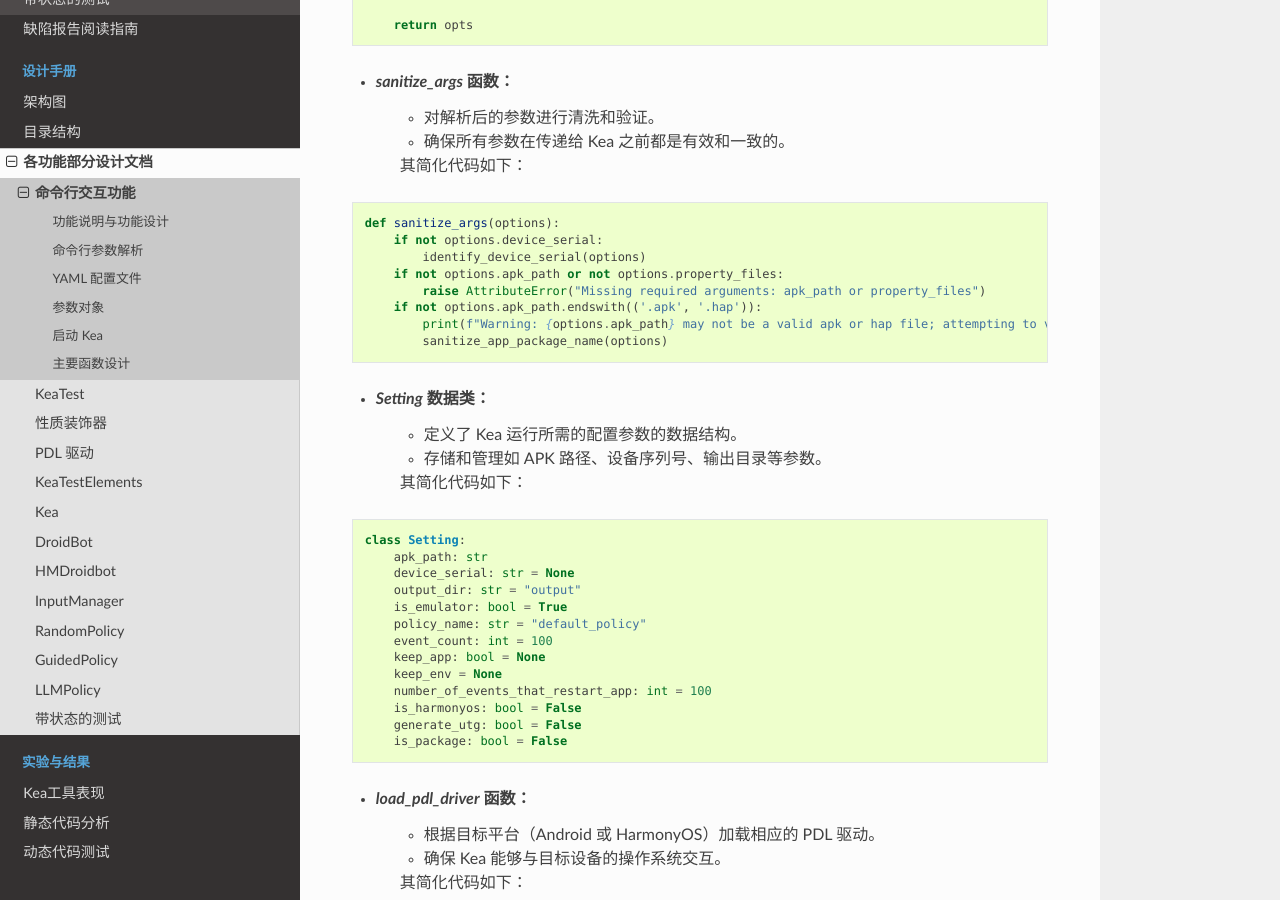
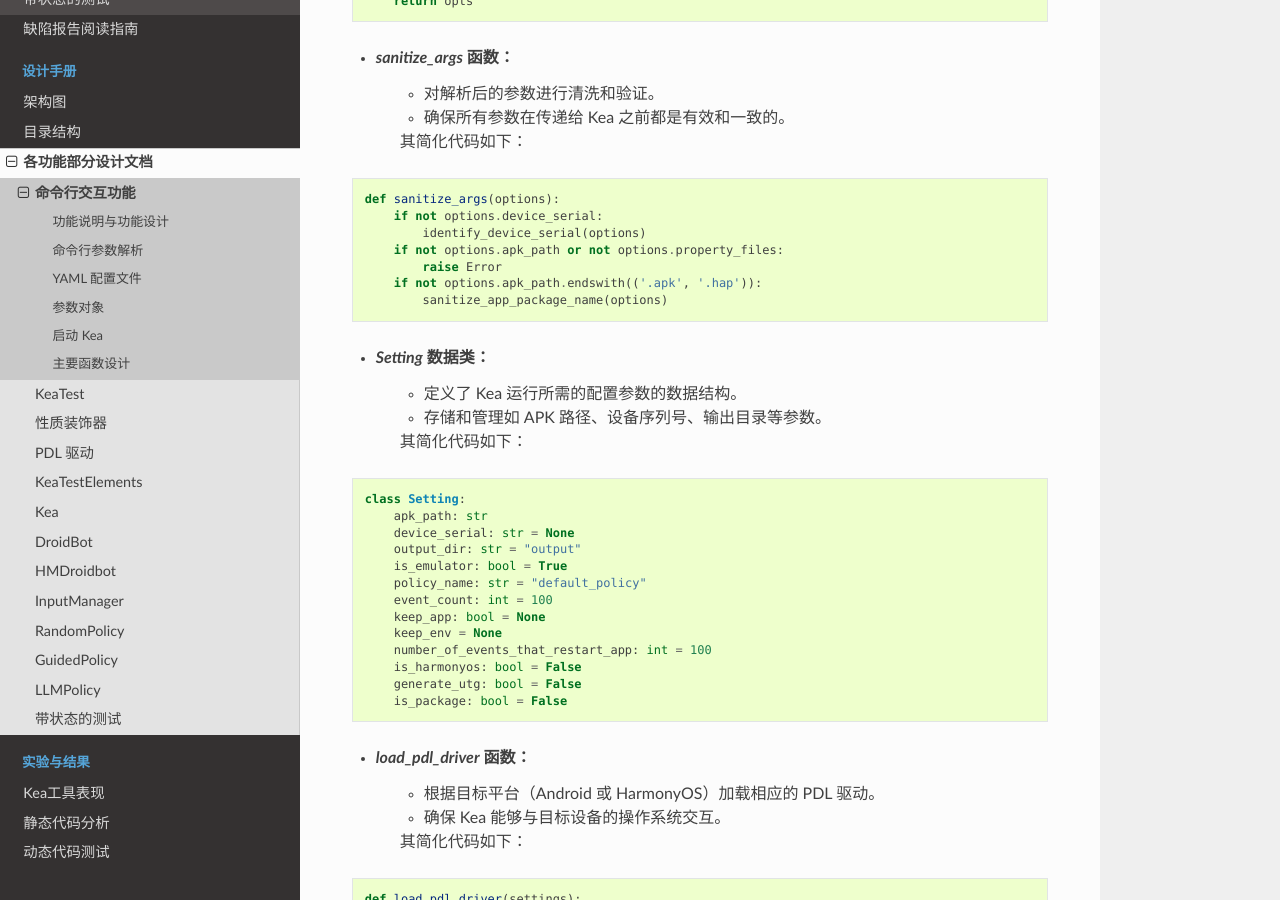
Before and after one commit to XixianLiang/kea-technic-docs, a Sphinx documentation site: the page built from docs/source/part-designDocument/user-interface/cli/cli.rst, in a window 1280 px wide and 900 px high, scrolled down 4152 px. Built offline with Sphinx 7.4.7 and the Read the Docs theme 3.1.0, drawn with Linux system fonts in a browser that asks for light colours; some of the changed text lies outside the part shown.

Commit message:
fix err in cli.rst

```diff
--- a/docs/source/part-designDocument/user-interface/cli/cli.rst
+++ b/docs/source/part-designDocument/user-interface/cli/cli.rst
@@ -53,7 +53,7 @@
 
    - 使用 ``Kea.load_app_properties`` 方法加载需要测试的应用属性，这些属性定义了要测试的应用行为。
 
-9.  **启动`Kea`**
+9. **启动`Kea`**
 
    - 调用 ``start_kea`` 函数，传入 ``Kea`` 实例和 ``Setting`` 实例，开始执行自动化测试流程。
    - ``start_kea`` 函数会初始化 ``DroidBot`` ，它是 ``Kea`` 的数据生成器，并启动测试。
@@ -65,7 +65,7 @@
 
 - ``-f`` 或 ``--property_files``: 指定要测试的应用属性文件。
 - ``-d`` 或 ``--device_serial``: 指定目标设备的序列号。
-- ``-a`` 或 ``--apk``: 指定目标 APK 文件的路径。
+- ``-a`` 或 ``--apk``: 指定待测应用安装包文件的路径，或待测应用的包名。
 - ``-o`` 或 ``--output``: 指定输出目录，默认为 "output"。
 - ``-p`` 或 ``--policy``: 指定输入事件生成策略，默认为 "random"。
 - ``-t`` 或 ``--timeout``: 指定超时时间（秒），默认为预设值。
@@ -161,9 +161,8 @@
         if not options.device_serial:
             identify_device_serial(options)
         if not options.apk_path or not options.property_files:
-            raise AttributeError("Missing required arguments: apk_path or property_files")
+            raise Error
         if not options.apk_path.endswith(('.apk', '.hap')):
-            print(f"Warning: {options.apk_path} may not be a valid apk or hap file; attempting to validate as app package...")
             sanitize_app_package_name(options)
 
 
```
Also changed, not shown: other parts of docs/source/part-designDocument/user-interface/cli/cli.rst (+1 -1 lines).
